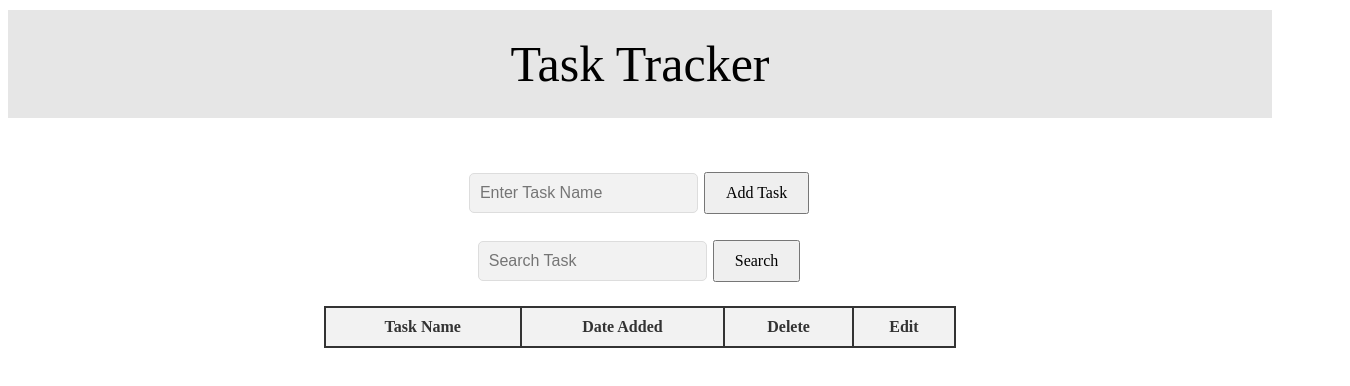
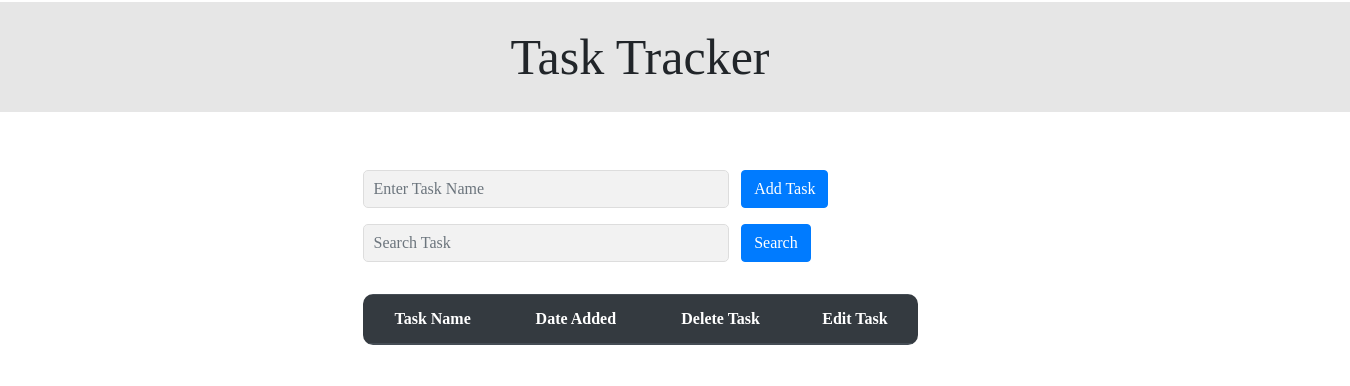
Before and after one commit to suhasallampalli/pocapp, a website: page html/index.html in a window 1280 px wide. Shown: the whole page, 1350 px wide, since content can reach past the window. Drawn offline with nearby package versions, Linux system fonts and the light colour scheme; no server answers.

Commit message:
bootstrap added

```diff
--- a/css/style.css
+++ b/css/style.css
@@ -9,37 +9,34 @@ main {
 h1 {
   font-size: 50px;
   font-family: 'Baskerville', serif;
-  margin-top: 40px;
   font-weight: lighter;
-  margin-bottom: 20px;
   background-color: #e6e6e6;
-  border:#333;
+  margin-right:-155px;
+  margin-left:-155px;
+  margin-top: 2px;
+  margin-bottom: 10px;
   padding: 25px;
-  margin-top: 10px;
-  margin-bottom: 10px;
 }
 
 /* Styles for the table */
 table {
   width: 100%;
   border-collapse: collapse;
-  margin-top: 20px;
-}
-
-/* Styles for table borders */
-table, th, td {
-  border: 2px solid #333;
+  border-radius: 10px;
+  margin-top: 10px;
+  overflow: hidden;
 }
 
 /* Styles for table header */
 th {
   background-color: #f2f2f2;
-  color: #333;
+  color: black;
   font-weight: bold;
   padding: 10px;
   text-align: center;
   font-family: 'Baskerville', serif;
 }
+
 
 /* Styles for table cells */
 td {
@@ -57,6 +54,7 @@ tr:nth-child(even) {
 tr:hover {
   background-color: #e6e6e6;
 }
+
 
 /* Styles for the buttons */
 button {
@@ -80,6 +78,7 @@ button:hover {
   background-color: white;
   color: black;
   border: 2px solid #f44336;
+  border-radius: 7px;
 }
 
 .delete-row-btn:hover {
@@ -90,7 +89,8 @@ button:hover {
 .edit-row-btn {
   background-color: white;
   color: black;
-  border: 2px solid #555555;
+  border: 2px solid black;
+  border-radius: 7px;
 }
 
 .edit-row-btn:hover {
--- a/html/index.html
+++ b/html/index.html
@@ -1,40 +1,53 @@
+<!DOCTYPE html>
 <html>
 <head>
     <meta charset="UTF-8">
     <meta name="viewport" content="width=device-width, initial-scale=1.0">
+    <link rel="stylesheet" href="https://stackpath.bootstrapcdn.com/bootstrap/4.5.2/css/bootstrap.min.css">
     <link rel="stylesheet" type="text/css" href="/css/style.css">
     <title>Task Tracker</title>
 </head>
 <body>
-    <center>
-        <h1> Task Tracker</h1>
+    <div class="container">
+        <div class="text-center">
+            <h1>Task Tracker</h1>
+        </div>
         <main>
-        <input type="text" id="name-input" placeholder="Enter Task Name">
-        <button id="add-name-btn">Add Task</button>
-
-        <br><br>
-
-        <div>
-           <input type="text" placeholder="Search Task" id="search-input">
-           <button id="search-btn">Search</button>
+            <div class="form-row align-items-center">
+                <div class="col-sm-8 my-1">
+                    <input type="text" class="form-control" id="name-input" placeholder="Enter Task Name">
+                </div>
+                <div class="col-auto my-1">
+                    <button class="btn btn-primary" id="add-name-btn">Add Task</button>
+                </div>
+                <div class="col-sm-8 my-1">
+                <input type="text" class="form-control" placeholder="Search Task" id="search-input">
+                </div>
+                <div class="col-auto my-1">
+                    <button class="btn btn-primary" id="search-btn">Search</button>
+                </div>
             </div>
 
-        <table id="table">
-            <thead>
+            <table class="table mt-4">
+                <thead class="thead-dark">
+                    <tr>
                         <th>Task Name</th>
                         <th>Date Added</th>
-                <th>Delete</th>
-                <th>Edit</th>
+                        <th>Delete Task</th>
+                        <th>Edit Task</th>
+                    </tr>
                 </thead>
                 <tbody></tbody>
             </table>
 
             <section hidden id="update-row">
-            <input type="text" id="update-name-input" placeholder="Enter New Task Name">
-            <button id="update-row-btn">Update</button>
+                <input type="text" class="form-control" id="update-name-input" placeholder="Enter New Task Name">
+                <button class="btn btn-primary mt-2" id="update-row-btn">Update</button>
             </section>
         </main>
-</center>
+    </div>
+
+    <script src="https://stackpath.bootstrapcdn.com/bootstrap/4.5.2/js/bootstrap.min.js"></script>
     <script type="application/javascript" src="../js/script.js"></script>
 </body>
 </html>
```
Also changed, not shown: README.md. Lines whose indentation alone changed are shown as unchanged.
